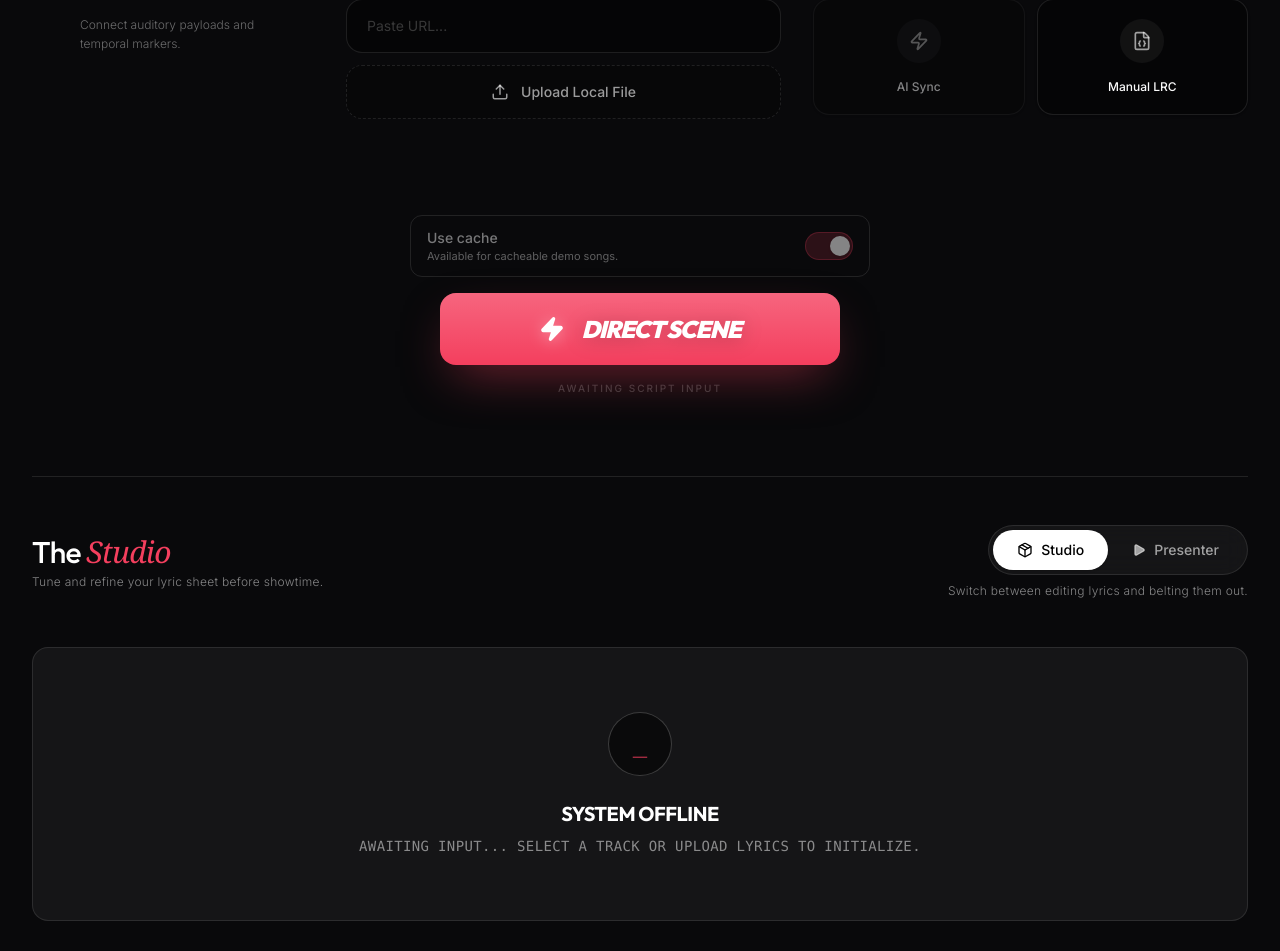
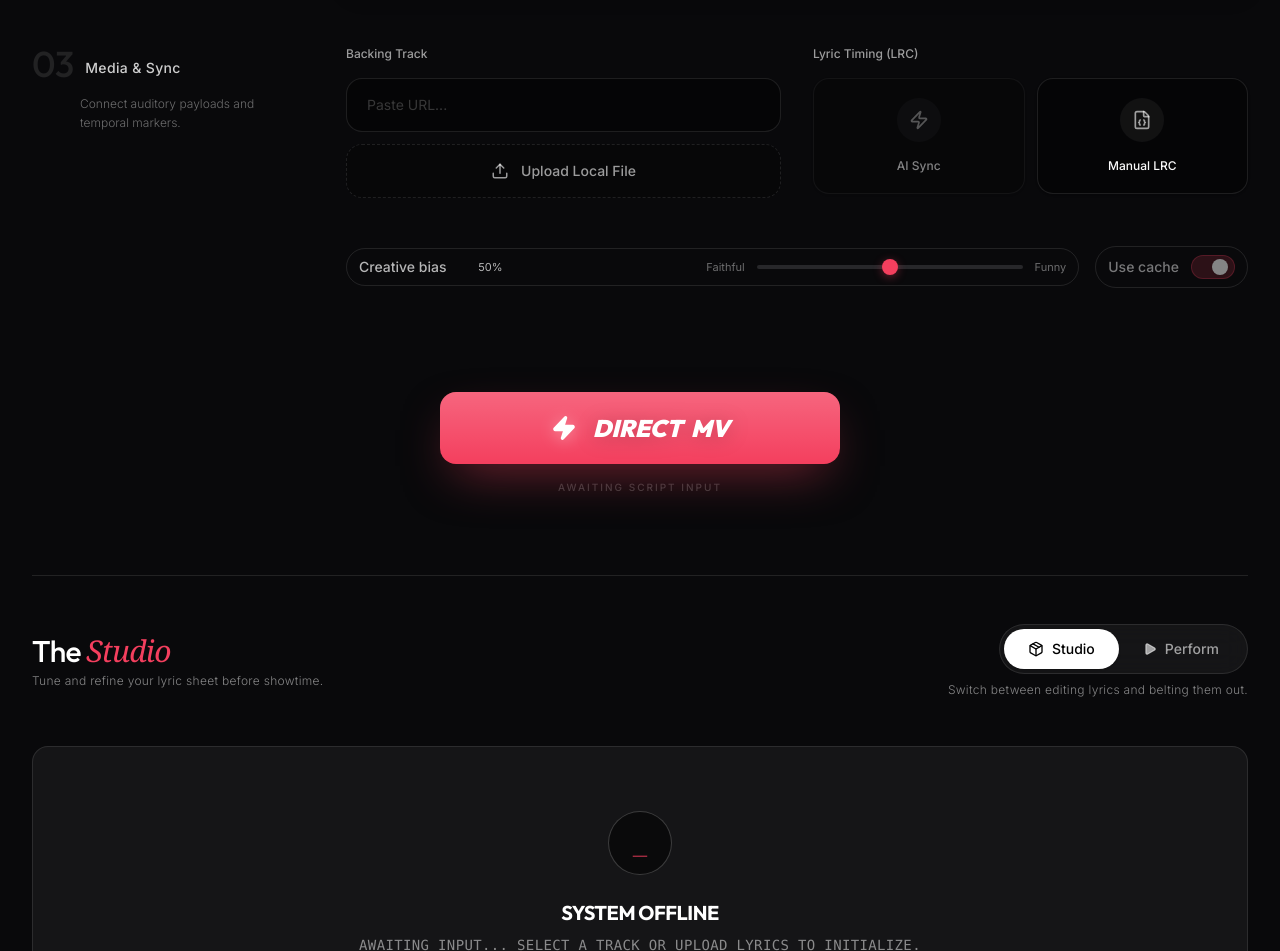
Before and after one commit to AllardQuek/Hearsay-Lyrics, a Next.js app: page / in a window 1280 px wide. Shown: the part 1069-2020 px from the top of the page. Built offline with nearby package versions, Linux system fonts and the light colour scheme.

Commit message:
Update docs

```diff
--- a/src/app/page.tsx
+++ b/src/app/page.tsx
@@ -78,7 +78,7 @@ export default function Home() {
   const generationEpochRef = useRef(0);
 
   const isStudioMode = outputMode === "studio";
-  const outputModeTitle = isStudioMode ? "Studio" : "Presenter";
+  const outputModeTitle = isStudioMode ? "Studio" : "Performance";
   const outputModeDescription = isStudioMode
     ? "Tune and refine your lyric sheet before showtime."
     : "Play back synced lyrics with cinematic visuals and controls.";
@@ -489,7 +489,8 @@ export default function Home() {
     audio?: string,
     preComputed?: Array<Partial<HearsayLine>>,
     songId?: string,
-    cacheMode: CacheMode = "prefer-cache"
+    cacheMode: CacheMode = "prefer-cache",
+    funnyWeight: number = 0.5
   ) => {
     setLoading(true);
     setAudioUrl(audio);
@@ -762,7 +763,7 @@ export default function Home() {
       const response = await fetch("/api/director", {
         method: "POST",
         headers: { "Content-Type": "application/json" },
-        body: JSON.stringify({ text, preComputed, songId, cacheMode }),
+        body: JSON.stringify({ text, preComputed, songId, cacheMode, funnyWeight }),
         signal: abortControllerRef.current.signal,
       });
 
@@ -1049,11 +1050,12 @@ export default function Home() {
               </div>
 
               <h1 className="text-5xl font-display font-bold tracking-tight text-white leading-[1.1] sm:text-6xl lg:text-7xl w-full max-w-4xl">
-                Sing Chinese <span className="text-transparent bg-clip-text bg-gradient-to-r from-primary to-accent italic font-serif">In English.</span>
+                Sing Chinese <span className="text-transparent bg-clip-text bg-gradient-to-r from-primary to-accent italic font-serif">Naturally.</span><br />
+                Feel The Flow.
               </h1>
 
               <p className="max-w-2xl text-base text-white/70 leading-relaxed sm:text-lg">
-                Hearsay-style, singability-first lyrics plus synced AI visuals and video, so more people can join KTV across cultures.
+                We rewrite for singability first, preserve phonetic resonance, and use meaning-aware English phrasing where possible.
               </p>
             </div>
 
@@ -1097,7 +1099,7 @@ export default function Home() {
                     )}
                   >
                     <Play size={14} fill="currentColor" />
-                    Presenter
+                    Perform
                   </button>
                 </div>
                 <p className="text-xs text-white/50 tracking-wide font-light">Switch between editing lyrics and belting them out.</p>
--- a/src/components/SongInput.tsx
+++ b/src/components/SongInput.tsx
@@ -30,7 +30,7 @@ export default function SongInput({
   onGenerate,
   loading
 }: {
-  onGenerate: (text: string, audioUrl?: string, preComputed?: SyncLine[], songId?: string, cacheMode?: CacheMode) => void,
+  onGenerate: (text: string, audioUrl?: string, preComputed?: SyncLine[], songId?: string, cacheMode?: CacheMode, funnyWeight?: number) => void,
   loading: boolean
 }) {
   const [pastedText, setPastedText] = useState("");
@@ -39,6 +39,7 @@ export default function SongInput({
   const [selectedId, setSelectedId] = useState<string | undefined>(undefined);
   const [processingMode, setProcessingMode] = useState<"line" | "full">("full");
   const [preferCache, setPreferCache] = useState(true);
+  const [funnyWeight, setFunnyWeight] = useState(0.5);
 
   const [loadingStageIdx, setLoadingStageIdx] = useState(0);
 
@@ -82,7 +83,7 @@ export default function SongInput({
       : "bypass-cache";
 
     if (effectiveText.trim() && !loading) {
-      onGenerate(effectiveText, effectiveAudio, effectiveSync, effectiveId, effectiveCacheMode);
+      onGenerate(effectiveText, effectiveAudio, effectiveSync, effectiveId, effectiveCacheMode, funnyWeight);
     }
   };
 
@@ -189,7 +190,7 @@ export default function SongInput({
     }
   };
 
-  const PRIMARY_ACTION_LABEL = "Direct Scene";
+  const PRIMARY_ACTION_LABEL = "Direct\u00A0\u00A0MV";
   const isCacheControlEnabled = isCacheableSongId(selectedId);
 
   return (
@@ -403,28 +404,48 @@ export default function SongInput({
           </div>
         </div>
 
-        {/* Generate Button - Stage Trigger Style */}
-        <div className="pt-12 flex flex-col items-center">
-          <div className="mb-4 w-full max-w-[460px]">
+        {/* Compact controls: Creative bias + Cache toggle (same row) */}
+        <div className="grid grid-cols-1 gap-8 lg:grid-cols-12 lg:gap-10">
+          <div className="lg:col-span-3" />
+          <div className="lg:col-span-9 flex flex-col items-center">
+            <div className="w-full max-w-[960px]">
+              <div className="flex items-center justify-between gap-4 w-full">
+                <div className="flex-1">
+                  <div className="flex items-center justify-between gap-3 rounded-full border border-white/10 px-3 py-2 bg-transparent">
+                    <div className="flex items-center gap-3">
+                      <div className="text-sm font-medium text-white/70">Creative bias</div>
+                      <div className="text-[11px] text-white/70 w-[44px] text-right">{Math.round(funnyWeight * 100)}%</div>
+                    </div>
+                    <div className="flex items-center gap-3 w-full max-w-[360px]">
+                      <span className="text-[11px] text-white/40">Faithful</span>
+                      <input
+                        type="range"
+                        min="0"
+                        max="1"
+                        step="0.05"
+                        value={funnyWeight}
+                        onChange={(e) => setFunnyWeight(parseFloat(e.target.value))}
+                        aria-label="Creative bias: Faithful to Funny"
+                        className="flex-1 h-1 bg-white/5 rounded-lg accent-primary"
+                      />
+                      <span className="text-[11px] text-white/40">Funny</span>
+                    </div>
+                  </div>
+                </div>
+
+                <div className="flex-shrink-0">
                   <div
                     className={cn(
-                "flex items-center justify-between gap-3 rounded-xl border px-4 py-3",
-                isCacheControlEnabled ? "border-white/15 bg-white/[0.03]" : "border-white/10 bg-transparent"
+                      "flex items-center gap-3 rounded-full border px-3 py-2",
+                      isCacheControlEnabled ? "border-white/15 bg-white/[0.02]" : "border-white/10 bg-transparent"
                     )}
                   >
-              <div className="min-w-0">
-                <p className={cn("text-sm font-medium", isCacheControlEnabled ? "text-white" : "text-white/45")}>Use cache</p>
-                <p className={cn("text-[11px]", isCacheControlEnabled ? "text-white/55" : "text-white/35")}>
-                  {isCacheControlEnabled
-                    ? "On: cache-first. Off: always regenerate fresh."
-                    : "Available for cacheable demo songs."}
-                </p>
-              </div>
+                    <p className={cn("text-sm font-medium m-0", isCacheControlEnabled ? "text-white" : "text-white/45")}>Use cache</p>
                     <button
                       onClick={() => setPreferCache((prev) => !prev)}
                       disabled={!isCacheControlEnabled}
                       className={cn(
-                  "relative inline-flex h-7 w-12 shrink-0 items-center rounded-full border transition-all disabled:cursor-not-allowed disabled:opacity-50",
+                        "relative inline-flex h-6 w-11 shrink-0 items-center rounded-full border transition-all disabled:cursor-not-allowed disabled:opacity-50",
                         preferCache
                           ? "border-primary/50 bg-primary/30"
                           : "border-white/20 bg-white/10"
@@ -433,14 +454,24 @@ export default function SongInput({
                     >
                       <span
                         className={cn(
-                    "inline-block h-5 w-5 transform rounded-full bg-white shadow transition-transform",
-                    preferCache ? "translate-x-6" : "translate-x-1"
+                          "inline-block h-4 w-4 transform rounded-full bg-white shadow transition-transform",
+                          preferCache ? "translate-x-5" : "translate-x-1"
                         )}
                       />
                     </button>
                   </div>
                 </div>
+              </div>
 
+              <div className="mt-4" />
+            </div>
+          </div>
+        </div>
+      </div>
+
+      {/* Full-width centered CTA (not part of steps) */}
+      <div className="w-full flex flex-col items-center">
+        <div className="w-full flex justify-center mt-6">
           <button
             onClick={handleGenerate}
             disabled={loading || !pastedText.trim()}
@@ -452,12 +483,8 @@ export default function SongInput({
             )}
             aria-label="Direct hearsay media"
           >
-            {/* Glossy Overlay for "Pop" */}
             <div className="absolute inset-0 z-0 bg-gradient-to-b from-white/20 to-transparent pointer-events-none" />
-
-            {/* Animated Highlight Sweep */}
             <div className="absolute inset-0 z-0 bg-gradient-to-r from-transparent via-white/30 to-transparent -translate-x-full group-hover:animate-[shimmer_2s_infinite] pointer-events-none" />
-
             <div className="relative z-10 flex items-center justify-center gap-4 px-8">
               {loading ? (
                 <div className="flex items-center gap-4 w-full justify-center">
@@ -485,21 +512,21 @@ export default function SongInput({
                   <div className="relative flex items-center justify-center">
                     <Zap size={26} className="text-white fill-white drop-shadow-[0_2px_8px_rgba(255,255,255,0.4)] transition-all duration-500 group-hover:scale-110 group-hover:rotate-12" />
                   </div>
-                  <span className="font-display text-2xl font-black tracking-tighter uppercase italic text-white antialiased drop-shadow-[0_2px_10px_rgba(0,0,0,0.2)]">
+                  <span className="font-display text-2xl font-black tracking-normal uppercase italic text-white antialiased drop-shadow-[0_2px_10px_rgba(0,0,0,0.2)]">
                     {PRIMARY_ACTION_LABEL}
                   </span>
                 </>
               )}
             </div>
           </button>
+        </div>
 
         {!pastedText.trim() && !loading && (
-            <p className="mt-4 text-[10px] uppercase tracking-[0.2em] text-white/20 font-medium">
+          <p className="mt-4 text-[10px] uppercase tracking-[0.2em] text-white/20 font-medium text-center">
             Awaiting script input
           </p>
         )}
       </div>
     </div>
-    </div>
   );
 }
```
Also changed, not shown: 2 other files (tests, documents, lock files or other folders). Lines whose indentation alone changed are shown as unchanged.
